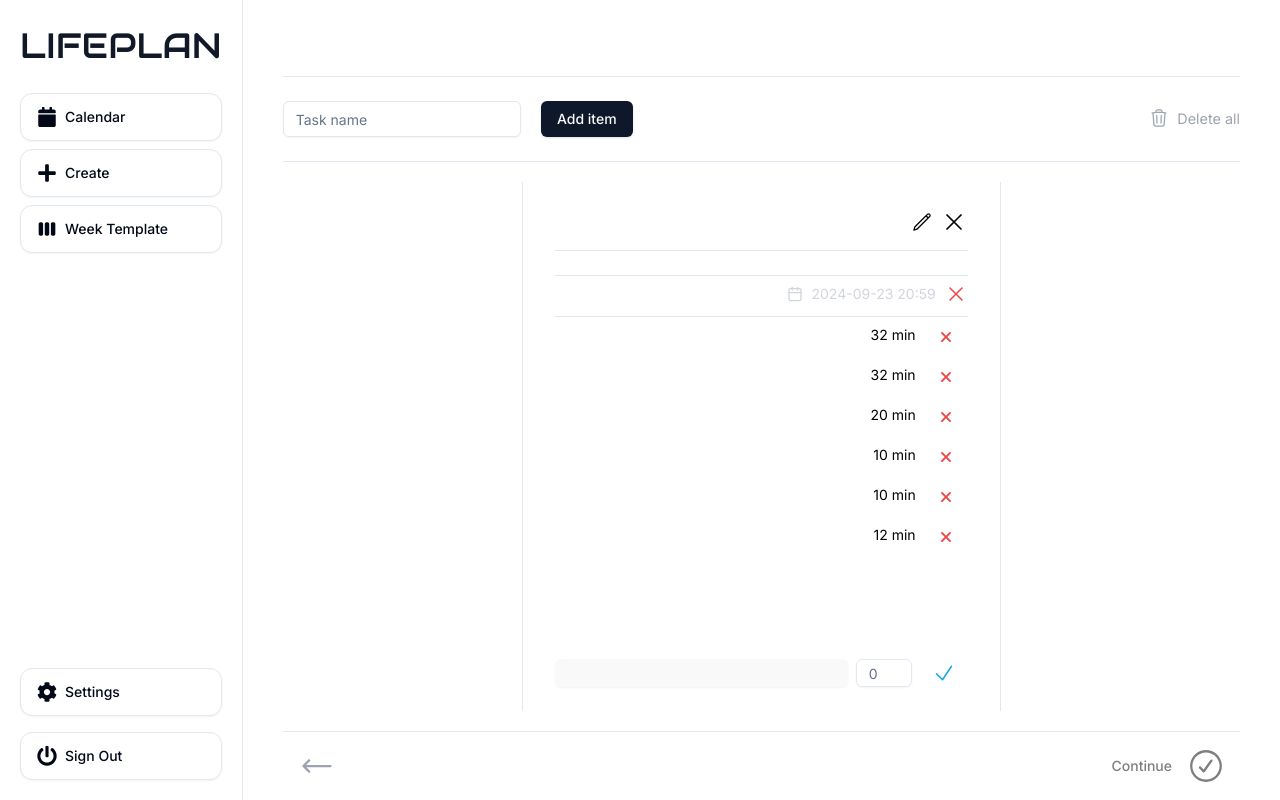
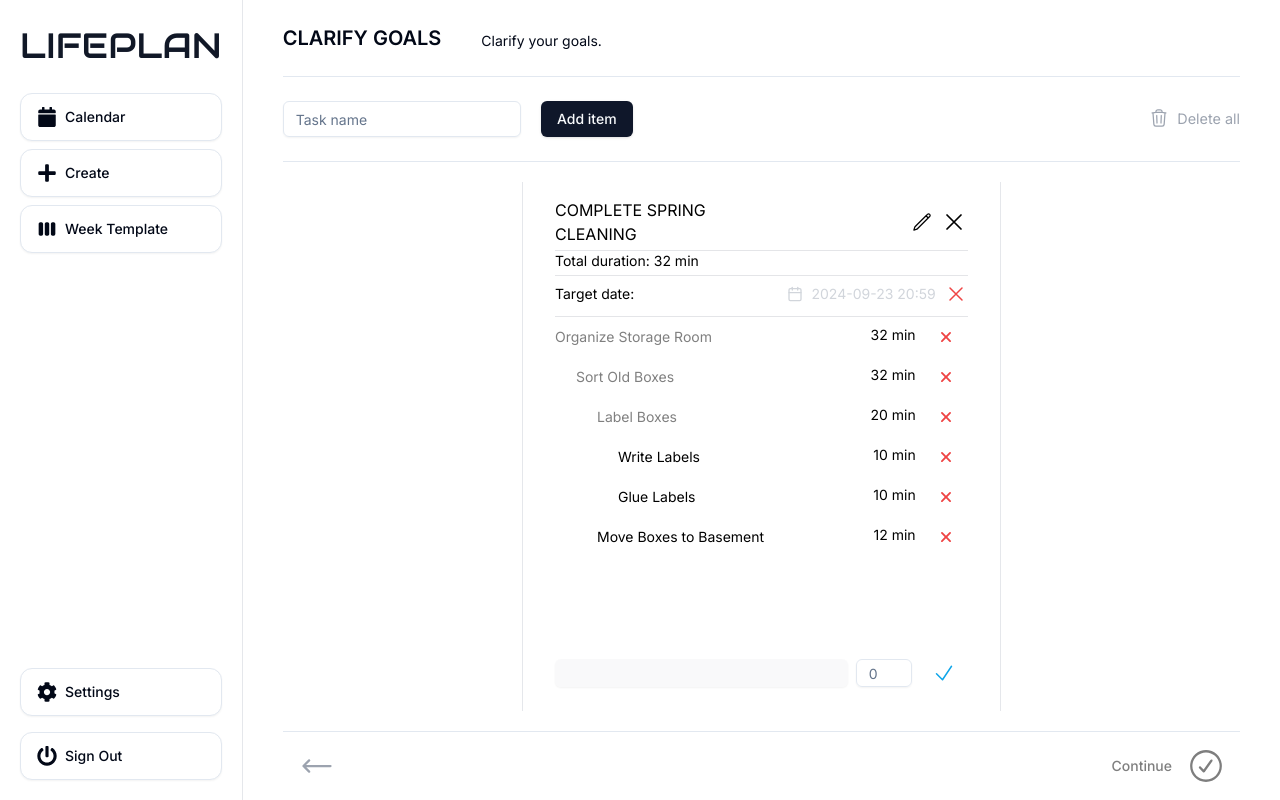
Before and after one commit to marcusryden92/lifeplan, a Next.js app: page /create/clarify-goals in a window 1280 px wide. Built offline with nearby package versions, Linux system fonts and the light colour scheme; no server answers.

Commit message:
fixed white text

```diff
--- a/app/(protected)/create/clarify-goals/page.tsx
+++ b/app/(protected)/create/clarify-goals/page.tsx
@@ -308,7 +308,7 @@ export default function TasksPage() {
   }
 
   return (
-    <div className="flex flex-col lg:overflow-hidden w-full h-full text-white  bg-opacity-95 px-10">
+    <div className="flex flex-col lg:overflow-hidden w-full h-full   bg-opacity-95 px-10">
       <CardHeader className="flex flex-row border-b px-0 py-6 space-x-10 items-center">
         <p className="text-xl font-semibold">CLARIFY GOALS</p>
         <p className="text-sm text-center">Clarify your goals.</p>
@@ -361,7 +361,7 @@ export default function TasksPage() {
                 <CarouselItem key={index}>
                   <div
                     key={index}
-                    className={`flex flex-col border-x border-gray-200 text-white  w-full h-full group hover:shadow-md px-8 py-4  transition-colors duration-300 ${
+                    className={`flex flex-col border-x border-gray-200   w-full h-full group hover:shadow-md px-8 py-4  transition-colors duration-300 ${
                       checkGoalCompletion(index) ? "bg-emerald-500" : ""
                     }  text-black`}
                   >
```
